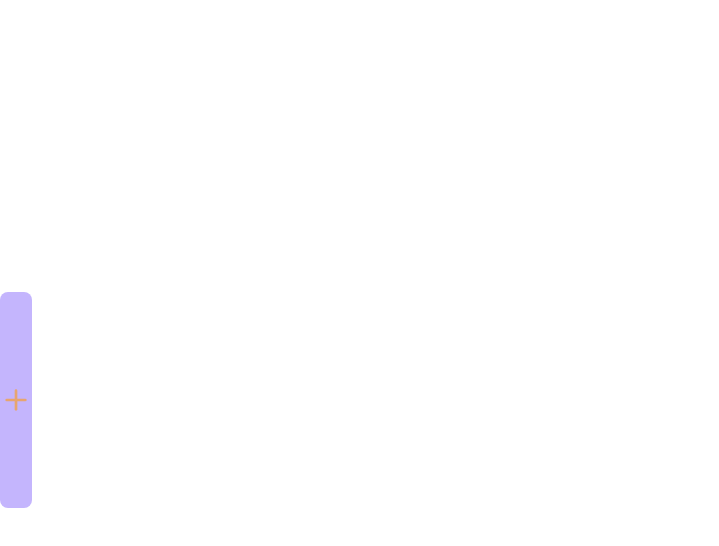
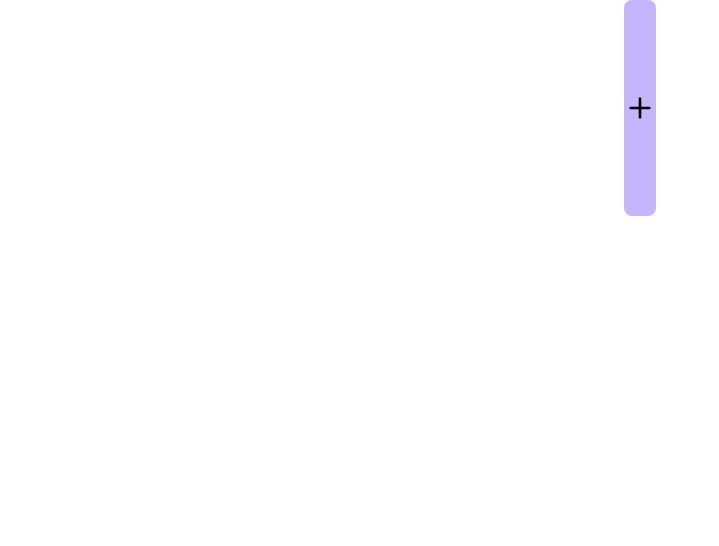
Before and after one commit to Dev-Sphere-Hub/Dev-Sphere-Carpincho-Security, a React (Vite) app in the folder client/: page / in a window 1280 px wide. Shown: the top 546 px of the page, without its empty margins (0-719 px from the left). Built offline with nearby package versions, Linux system fonts and the light colour scheme.

Commit message:
chore: Remove global CSS class from project

```diff
--- a/client/src/index.css
+++ b/client/src/index.css
@@ -11,7 +11,6 @@
   font-weight: 400;
 
   color-scheme: light dark;
-  color: #e7a56f;
   background-color: #4d494a;
 
   font-synthesis: none;
@@ -39,8 +38,8 @@ a {
 
 body {
   margin: 0;
-  display: flex;
-  place-items: center;
+  /* display: flex;
+  place-items: center; */
   min-width: 320px;
   min-height: 100vh;
 }
```
Also changed, not shown: 1 other file (tests, documents, lock files or other folders).
